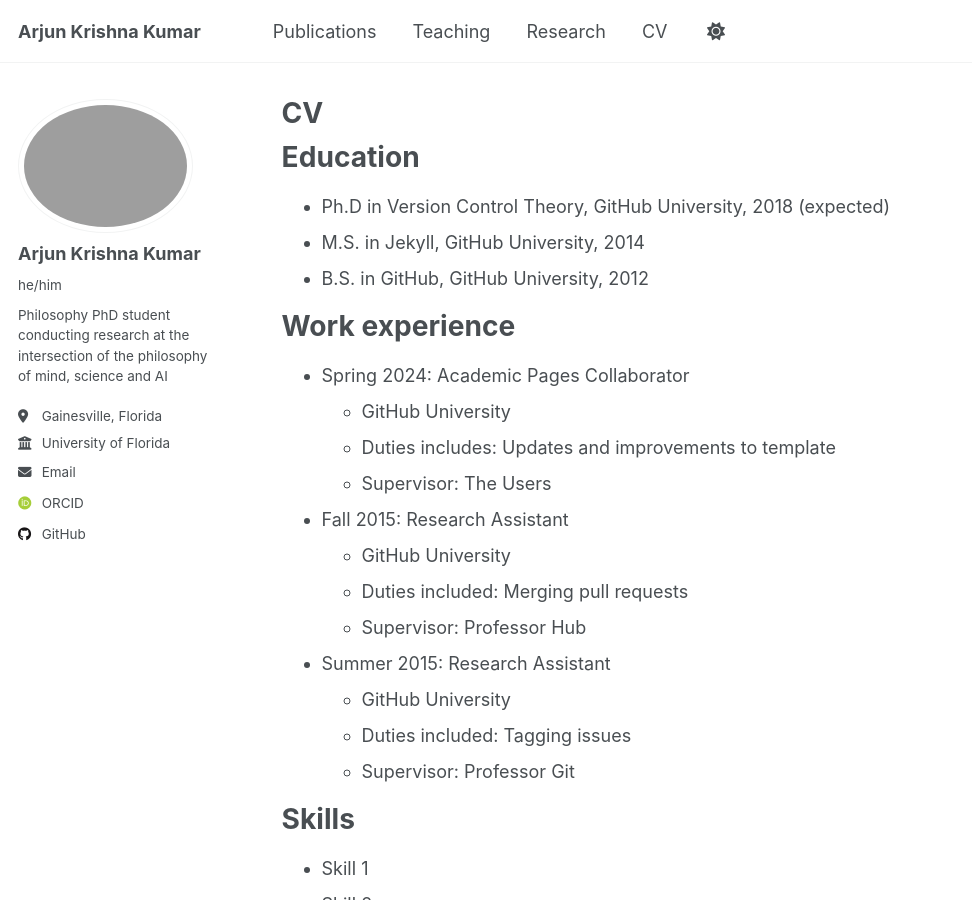
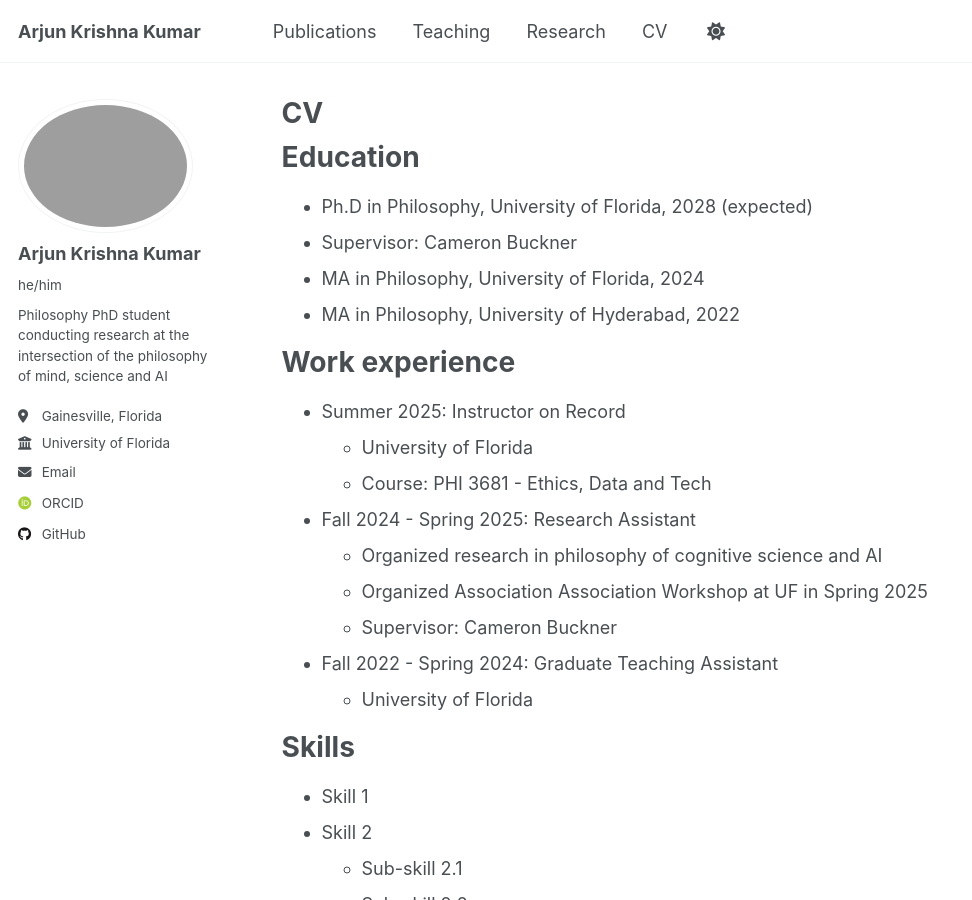
Before and after one commit to arjun-kk/arjun-kk.github.io, a Jekyll site: the page built from _pages/cv.md, in a window 1280 px wide and 900 px high. Shown: the whole window, without its empty margins (0-972 px from the left). Built offline with Jekyll 4.4.1, drawn with Linux system fonts in a browser that asks for light colours; some web fonts are replaced; a script that is not in the unit is left out.

Commit message:
Update cv.md

```diff
--- a/_pages/cv.md
+++ b/_pages/cv.md
@@ -11,26 +11,24 @@ redirect_from:
 
 Education
 ======
-* Ph.D in Version Control Theory, GitHub University, 2018 (expected)
-* M.S. in Jekyll, GitHub University, 2014
-* B.S. in GitHub, GitHub University, 2012
+* Ph.D in Philosophy, University of Florida, 2028 (expected)
+* Supervisor: Cameron Buckner
+* MA in Philosophy, University of Florida, 2024
+* MA in Philosophy, University of Hyderabad, 2022
 
 Work experience
 ======
-* Spring 2024: Academic Pages Collaborator
-  * GitHub University
-  * Duties includes: Updates and improvements to template
-  * Supervisor: The Users
+* Summer 2025: Instructor on Record
+  * University of Florida
+  * Course: PHI 3681 - Ethics, Data and Tech
 
-* Fall 2015: Research Assistant
-  * GitHub University
-  * Duties included: Merging pull requests
-  * Supervisor: Professor Hub
+* Fall 2024 - Spring 2025: Research Assistant
+  * Organized research in philosophy of cognitive science and AI
+  * Organized Association Association Workshop at UF in Spring 2025
+  * Supervisor: Cameron Buckner
 
-* Summer 2015: Research Assistant
-  * GitHub University
-  * Duties included: Tagging issues
-  * Supervisor: Professor Git
+* Fall 2022 - Spring 2024: Graduate Teaching Assistant
+  * University of Florida
 
 Skills
 ======
```
